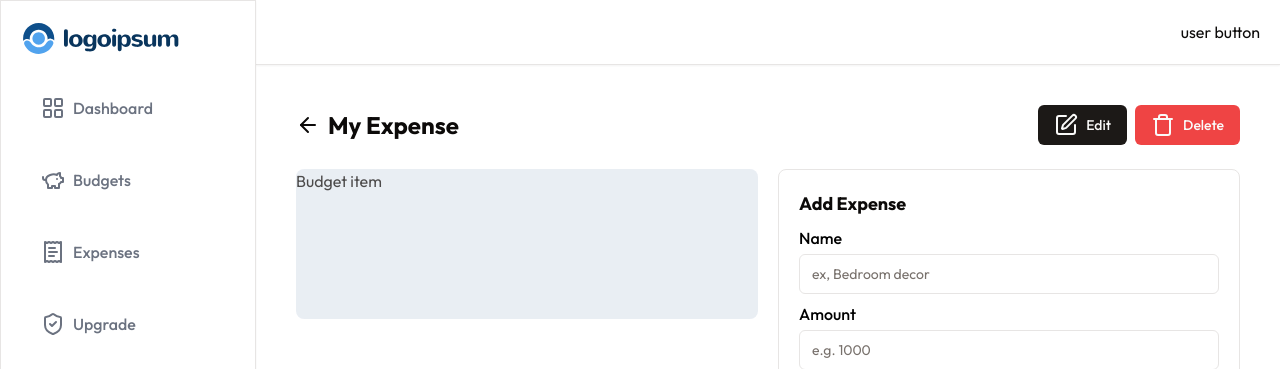
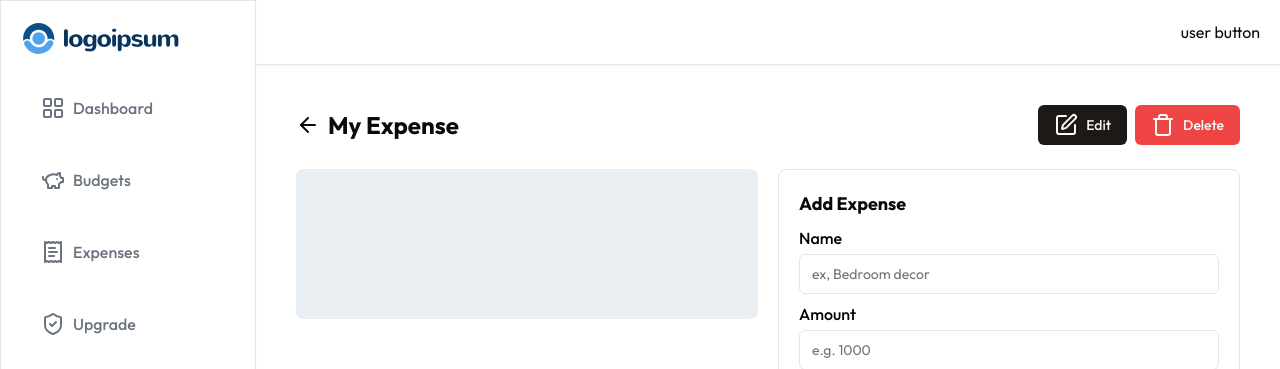
Before and after one commit to taurusilver7/expense-tracker, a Next.js app: page /dashboard/expenses/ggh in a window 1280 px wide. Shown: the top 369 px of the page. Built offline with nearby package versions, Linux system fonts and the light colour scheme.

Commit message:
ind expense page

```diff
--- a/app/(main)/dashboard/expenses/[id]/page.jsx
+++ b/app/(main)/dashboard/expenses/[id]/page.jsx
@@ -29,7 +29,7 @@ const ExpenseScreen = ({ params }) => {
 
 				<div className="flex gap-2 items-center">
 					{/* Edit Budget component */}
-               <EditBudget />
+					<EditBudget />
 
 					<AlertDialog>
 						<AlertDialogTrigger asChild>
@@ -63,9 +63,7 @@ const ExpenseScreen = ({ params }) => {
 
 			<div className="grid grid-cols-1 md:grid-cols-2 mt-6 gap-5">
 				{/* Budget item */}
-				<div className="w-full bg-slate-200 rounded-lg h-[150px] animate-pulse">
-					Budget item
-				</div>
+				<div className="w-full bg-slate-200 rounded-lg h-[150px] animate-pulse"></div>
 				{/* Add Expense */}
 				<AddExpense />
 			</div>
```
